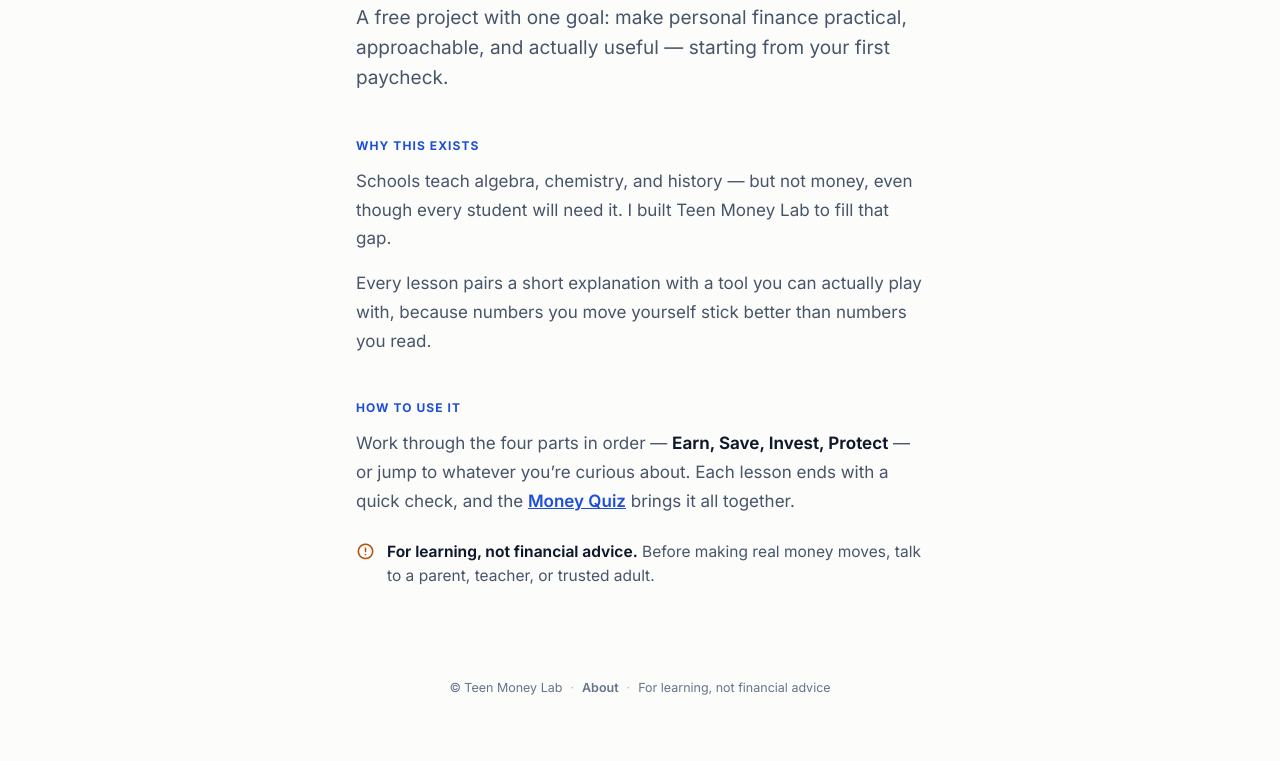
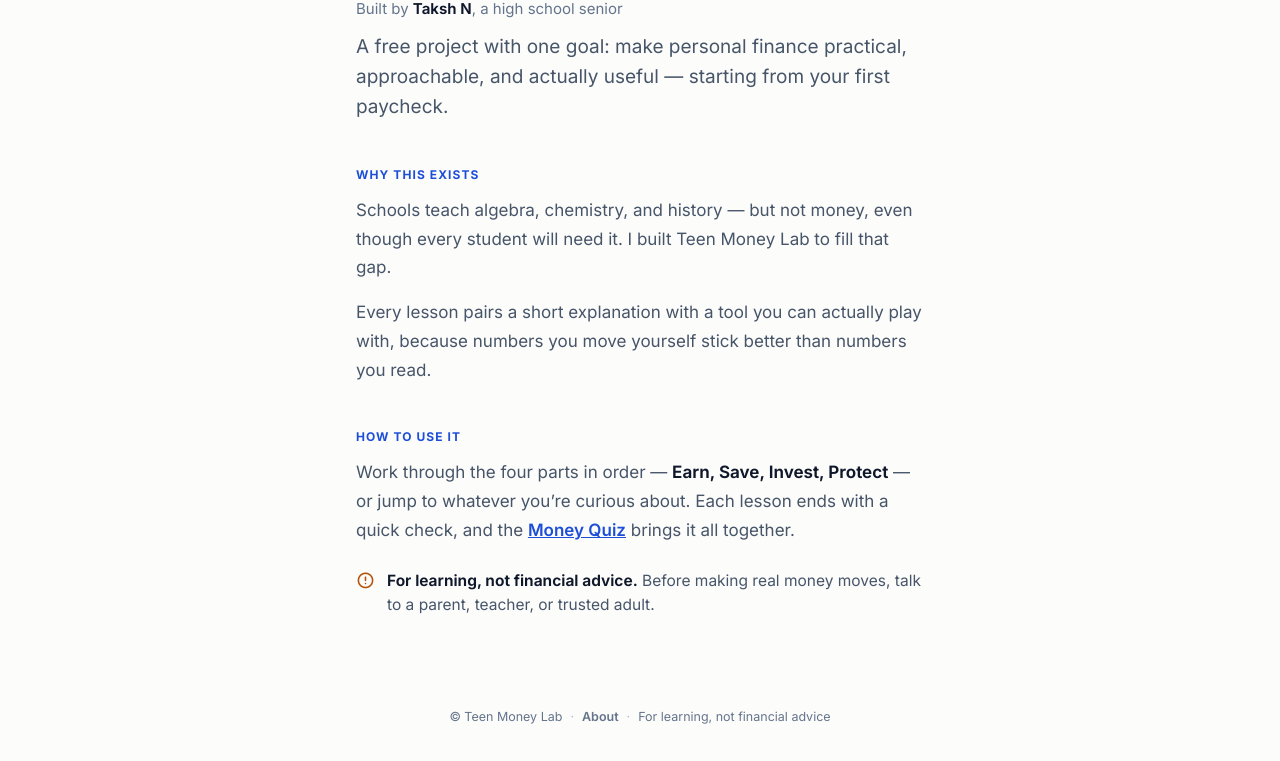
Before and after one commit to takwork/Finance-Project-, a plain HTML site: page about.html in a window 1280 px wide. Shown: the part 166-927 px from the top of the page. Before the commit the page ends 898 px from the top, so only its background shows below. Drawn offline with Linux system fonts and the light colour scheme.

Commit message:
Credit the site's creator on the About page
Co-Authored-By: Claude Opus 5.5 <noreply@anthropic.com>

```diff
--- a/about.html
+++ b/about.html
@@ -41,6 +41,7 @@
 
 <main class="page">
   <h1>About Teen Money Lab</h1>
+  <p class="byline">Built by <strong>Taksh N</strong>, a high school senior</p>
   <p class="lede">A free project with one goal: make personal finance practical, approachable, and actually useful — starting from your first paycheck.</p>
 
   <section class="section prose">
--- a/assets/site.css
+++ b/assets/site.css
@@ -164,6 +164,8 @@ body.drawer-open { overflow:hidden; }
 .crumb a { color:var(--acc-strong);text-decoration:none; }
 .page h1 { font-size:27px;line-height:1.25;letter-spacing:-0.02em;font-weight:800;margin-bottom:14px;text-wrap:balance; }
 .lede { font-size:18px;line-height:1.6;color:var(--ink-2); }
+.byline { font-size:15px;color:var(--ink-3);margin:-4px 0 14px; }
+.byline strong { color:var(--ink);font-weight:650; }
 .section { margin-top:44px; }
 .label {
   font-size:12px;font-weight:700;letter-spacing:.09em;text-transform:uppercase;
```
